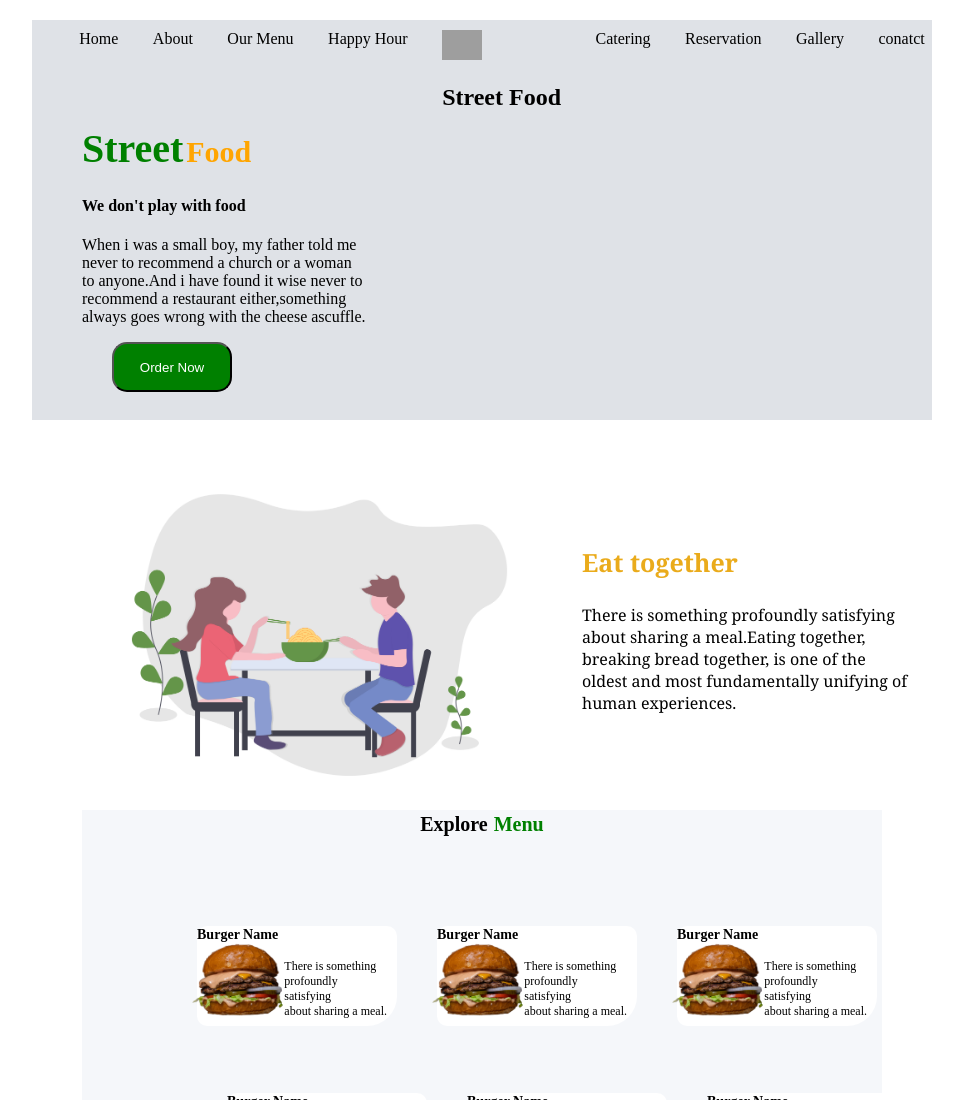
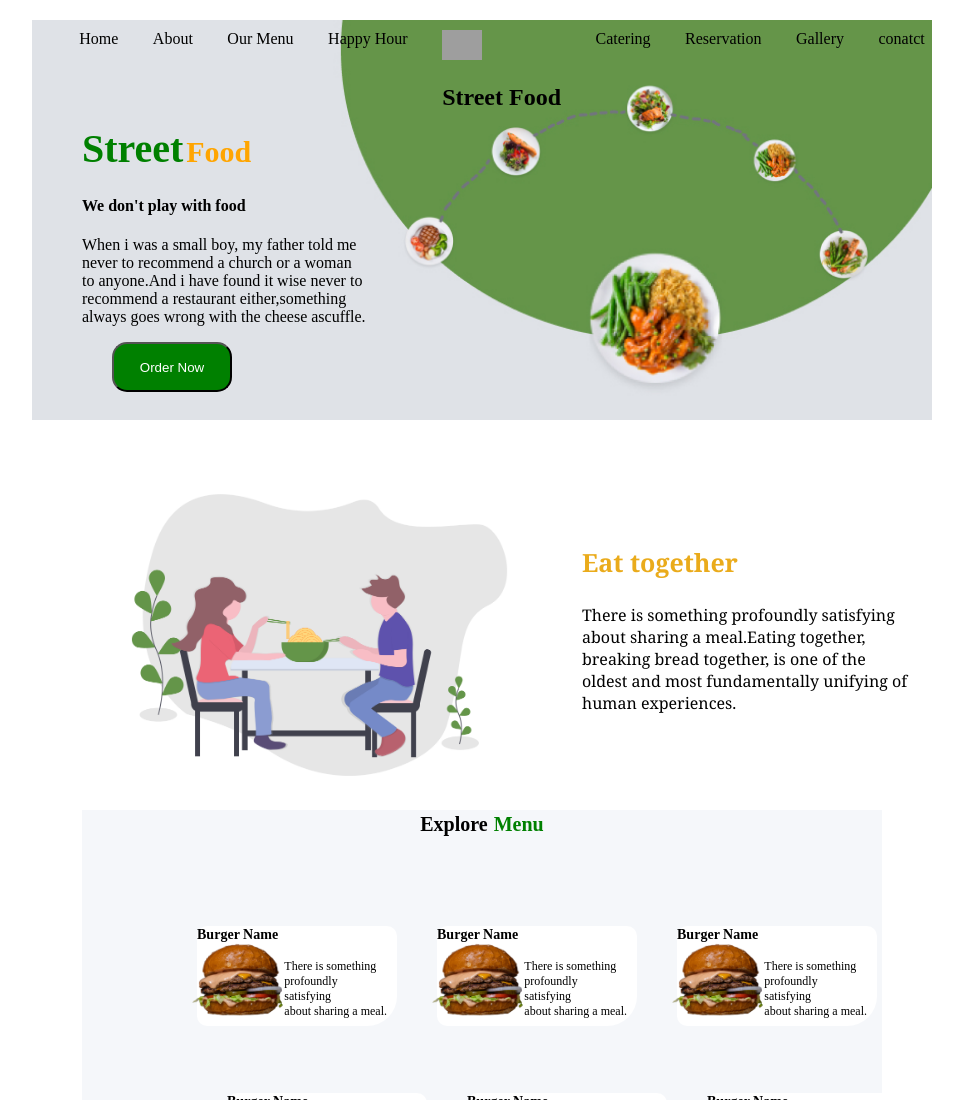
Before and after one commit to albunus/Restaurants_website, a plain HTML site: page index.html in a window 1280 px wide. Shown: the top 1100 px of the page, without its empty margins (218-1181 px from the left). Drawn offline with Linux system fonts and the light colour scheme; grey boxes are pictures that could not be loaded; files whose address does not match are found by name.

Commit message:
it will add a picture

```diff
--- a/index.css
+++ b/index.css
@@ -13,7 +13,7 @@
         background-color: #dfe2e7fa;
         width: 900px;
         height: 400px;
-        background-image: image(file:///home/access/Desktop/restaurants_website/ASSETS/restaurant%20website.jpg);
+         background-image: url(../../Desktop/restaurants_website/ASSETS/restaurant\ website.jpg);
         background-repeat: no-repeat;
         background-size: cover;
 
```
